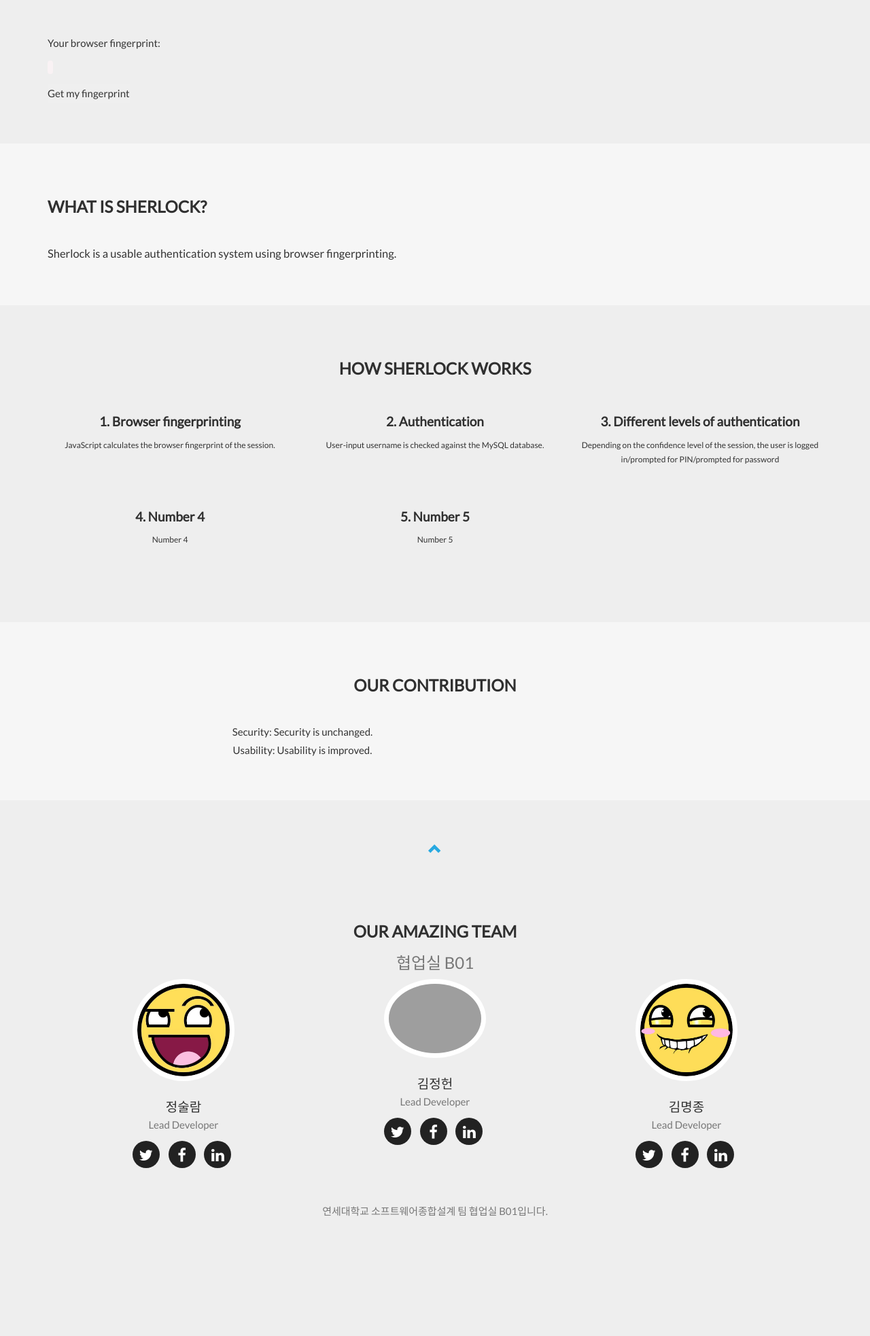
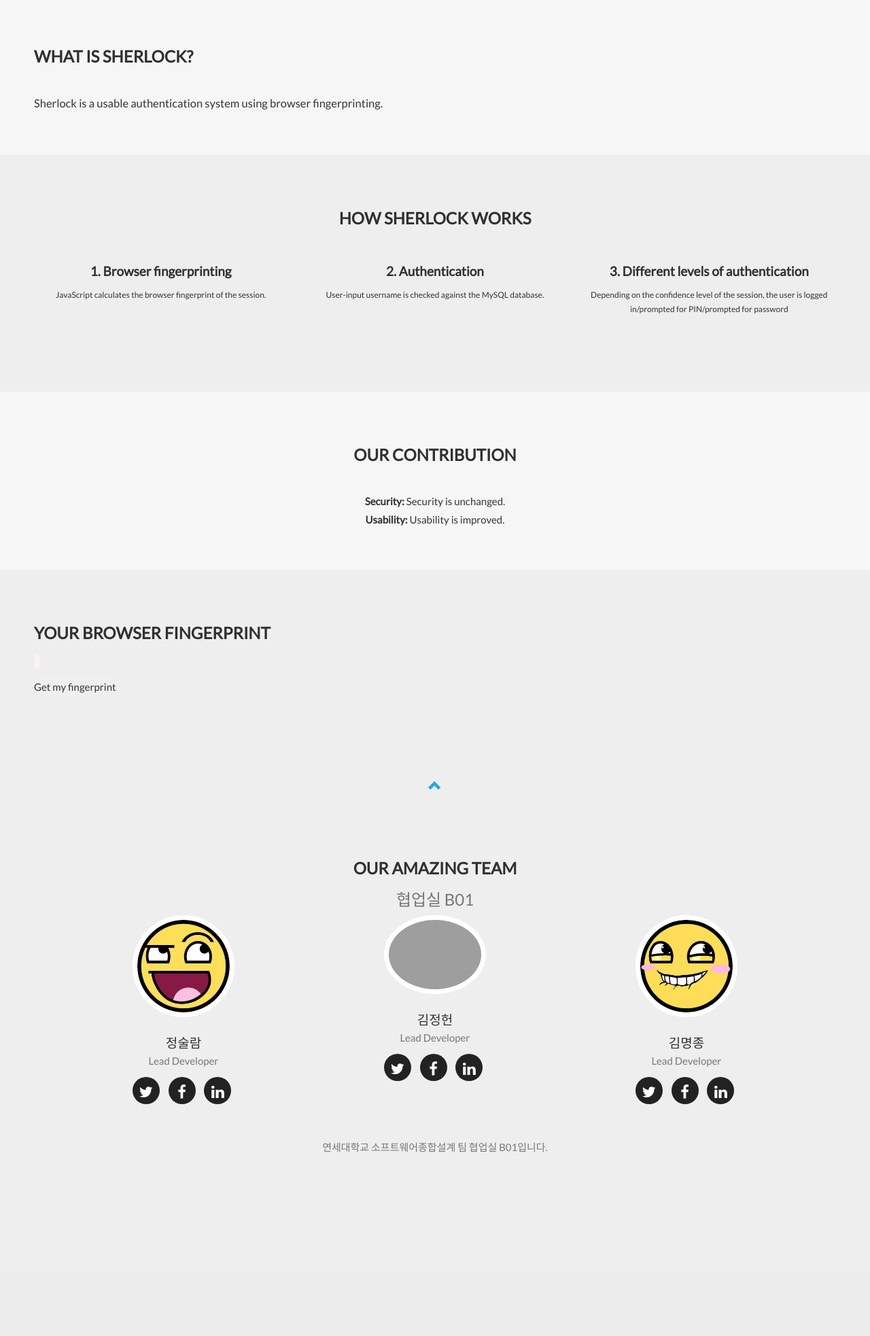
Before and after one commit to mjkim610/sherlock, a PHP site: page / in a window 1280 px wide. Shown: the part 50-2015 px from the top of the page at 68% size. After the commit the page ends 1745 px from the top, so only its background shows below. Run offline with PHP 8.4, Linux system fonts and the light colour scheme; grey boxes are pictures that could not be loaded.

Commit message:
refactor index.php

```diff
--- a/index.php
+++ b/index.php
@@ -1,77 +1,52 @@
 <?php
     if (session_status() == PHP_SESSION_NONE) session_start();
-
     require_once "lib/head.php";
 ?>
-  <!-- 핑거프린트 테스트 -->
-  <div class="container-fluid" id="service">
-    <div class="container">
-      <div class="row">
-        <div class="col-sm-8">
-          <p>Your browser fingerprint: <strong id="fp"></strong></p>
-          <p><code id="time"></code></p>
-          <span id="components"></span>
-          <button type="button" id="btn">Get my fingerprint</button>
-        </div>
-      </div>
-    </div>
-  </div>
 
 <!-- 서비스 소개 -->
 <div class="container-fluid bg-grey" id="service">
-    <div class="container">
-      <div class="row">
-        <div class="col-sm-8">
     <h2>What is Sherlock?</h2><br>
     <span style="font-size:1.1em;">Sherlock is a usable authentication system using browser fingerprinting.</span><br>
-        </div>
-      </div>
-    </div>
 </div>
 
 <!-- 서비스 단계 -->
 <div class="container-fluid text-center">
     <h2>How Sherlock Works</h2>
     <br>
-    <div class="container">
     <div class="row slideanim service_step">
+
         <div class="col-sm-4">
             <h4>1. Browser fingerprinting</h4>
             <p>JavaScript calculates the browser fingerprint of the session.</p>
         </div>
+
         <div class="col-sm-4">
             <h4>2. Authentication</h4>
             <p>User-input username is checked against the MySQL database.</p>
         </div>
+
         <div class="col-sm-4">
             <h4>3. Different levels of authentication</h4>
             <p>Depending on the confidence level of the session, the user is logged in/prompted for PIN/prompted for password</p>
         </div>
-        <div class="col-sm-4">
-          <h4>4. Number 4</h4>
-          <p>Number 4</p>
-        </div>
-        <div class="col-sm-4">
-          <h4>5. Number 5</h4>
-          <p>Number 5</p>
-        </div>
-      </div>
+
     </div>
 </div>
 
 <!-- 서비스 세부 -->
 <div class="container-fluid text-center bg-grey">
     <h2>Our Contribution</h2>
-    <!-- <h4>What we offer</h4> -->
     <br>
-    <div class="container">
-      <div class="row">
-        <div class="col-sm-8">
-          Security: Security is unchanged.<br />
-          Usability: Usability is improved.<br />
+    <b>Security:</b> Security is unchanged.<br />
+    <b>Usability:</b> Usability is improved.<br />
 </div>
-      </div>
-    </div>
+
+<!-- 핑거프린트 테스트 -->
+<div class="container-fluid" id="service">
+    <h2>Your browser fingerprint</h2>
+    <p><code id="time"></code></p>
+    <span id="components"></span>
+    <button type="button" id="btn">Get my fingerprint</button>
 </div>
 
 <?php
@@ -79,7 +54,7 @@ require_once "lib/footer.php"
 ?>
 
 <script>
-    $(document).ready(function(){
+    $(document).ready(function() {
         // Add smooth scrolling to all links in navbar + footer link
         $(".navbar a, footer a[href='#']").on('click', function(event) {
             // Make sure this.hash has a value before overriding default behavior
@@ -94,7 +69,7 @@ require_once "lib/footer.php"
                 // The optional number (900) specifies the number of milliseconds it takes to scroll to the specified area
                 $('html, body').animate({
                     scrollTop: $(hash).offset().top
-          }, 900, function(){
+                }, 900, function() {
 
                     // Add hash (#) to URL when done scrolling (default click behavior)
                     window.location.hash = hash;
@@ -103,7 +78,7 @@ require_once "lib/footer.php"
         });
 
         $(window).scroll(function() {
-        $(".slideanim").each(function(){
+            $(".slideanim").each(function() {
                 var pos = $(this).offset().top;
 
                 var winTop = $(window).scrollTop();
@@ -114,6 +89,7 @@ require_once "lib/footer.php"
         });
     })
 </script>
+
 <script>
     $("#btn").on("click", function () {
         var d1 = new Date();
@@ -123,16 +99,18 @@ $("#btn").on("click", function () {
         fp.get(function(result, components,a,b) {
             var d2 = new Date();
             var timeString = "Time took to calculate the fingerprint: " + (d2 - d1) + "ms";
-    if(typeof window.console !== "undefined") {
+            if (typeof window.console !== "undefined") {
                 console.log(result);
                 console.log(timeString);
                 console.log(a);
                 console.log(b);
             }
+
             var output = '';
             for (var property in components) {
                 output += property + '. key : ' + components[property]['key'] + '<br>  &nbsp&nbsp value : ' + components[property]['value']+'<br>';
             }
+
             $("#fp").text(result);
             $("#time").text(timeString);
             $("#components").html(output);
```
Also changed, not shown: lib/footer.php (line endings or trailing spaces). Lines whose indentation alone changed are shown as unchanged.
